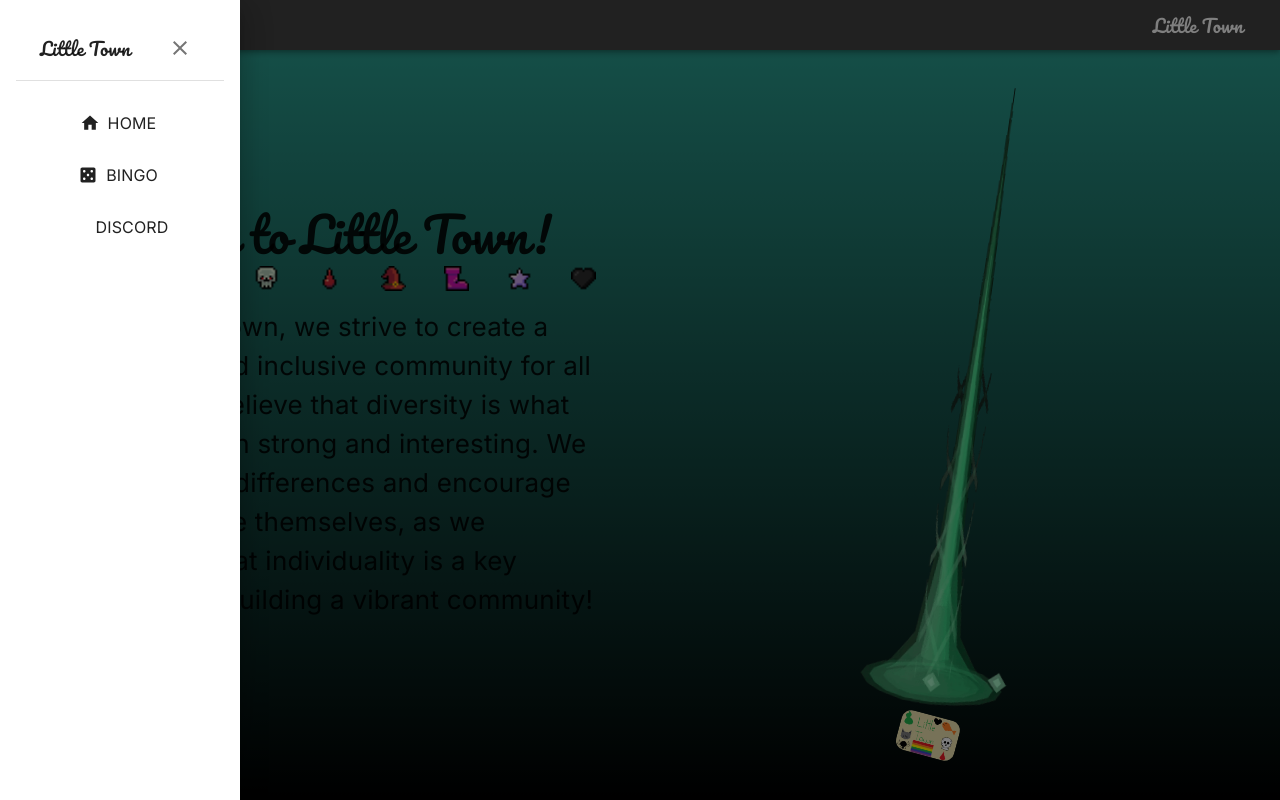
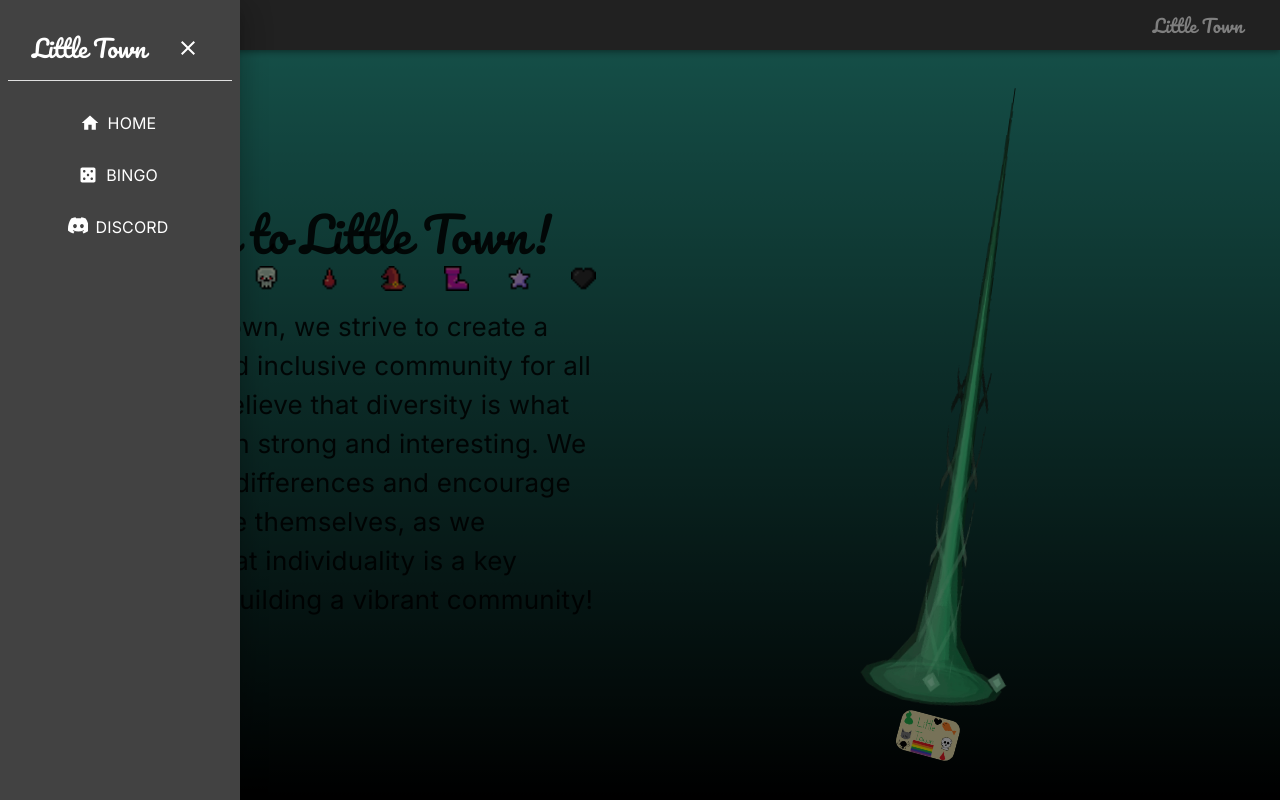
Before and after one commit to alcash55/Little-Town, a React (Vite) app in the folder frontend/: page / in a window 1280 px wide. Both pictures are taken after a click on the button 44 px from the left and 25 px from the top of the page. Built offline with nearby package versions, Linux system fonts and the light colour scheme.

Commit message:
fix style

```diff
--- a/frontend/src/components/appshell/shellComponents/SideBar/SideBar.tsx
+++ b/frontend/src/components/appshell/shellComponents/SideBar/SideBar.tsx
@@ -9,11 +9,10 @@ import {
   IconButton,
   Toolbar,
   Typography,
-  SvgIcon,
 } from "@mui/material";
 import { useNavigate, Link } from "react-router-dom";
 import { SidebarItem } from "../../../../contexts";
-import "@fontsource/pacifico";
+import { darkTheme } from "../../../../layout/Theme";
 
 interface Props {
   openSidebar: boolean;
@@ -40,7 +39,7 @@ const Sidebar = ({
 
   const SideBarTopItem = () => {
     return (
-      <Box>
+      <>
         <Toolbar
           sx={{
             display: "flex",
@@ -48,15 +47,15 @@ const Sidebar = ({
             alignItems: "center",
           }}
         >
-          <Typography fontFamily={"'pacifico', cursive"} fontSize={18}>
+          <Typography variant={"h1"} fontSize={24} sx={{ color: "white" }}>
             Little Town
           </Typography>
-          <IconButton onClick={closeSideBar}>
+          <IconButton onClick={closeSideBar} sx={{ color: "white" }}>
             <Close />
           </IconButton>
         </Toolbar>
-        <Divider sx={{ color: "white" }} />
-      </Box>
+        <Divider sx={{ bgcolor: "white" }} />
+      </>
     );
   };
 
@@ -100,6 +99,7 @@ const Sidebar = ({
                 width: "100%",
                 display: "flex",
                 justifyContent: "center",
+                color: "white",
               }}
               key={item.title}
             >
@@ -116,9 +116,15 @@ const Sidebar = ({
       anchor={"left"}
       open={openSidebar}
       onClose={closeSideBar}
-      PaperProps={{ sx: { width: drawerWidth, overflowX: "hidden" } }}
+      PaperProps={{
+        sx: {
+          width: drawerWidth,
+          overflowX: "hidden",
+          bgcolor: darkTheme.palette.primary.main,
+        },
+      }}
     >
-      <Box sx={{ width: "100%", px: 2, py: 2 }}>
+      <Box sx={{ width: "100%", px: 1, py: 2 }}>
         <SideBarTopItem />
         <SideBarItems />
       </Box>
```
